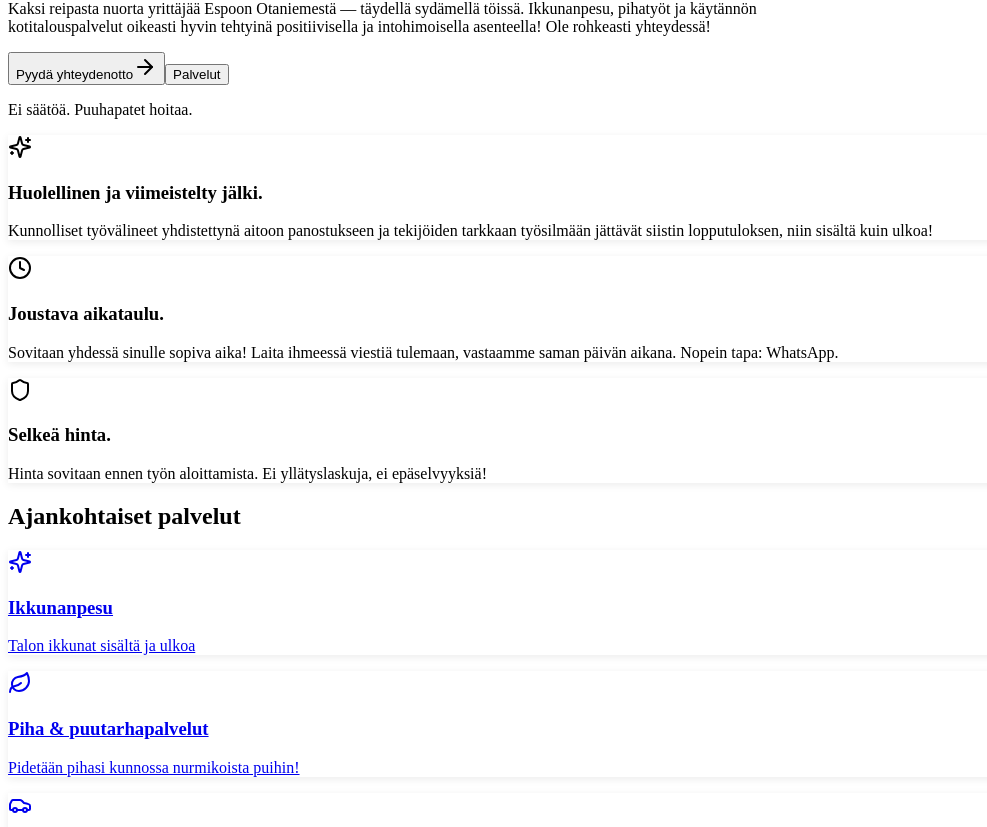
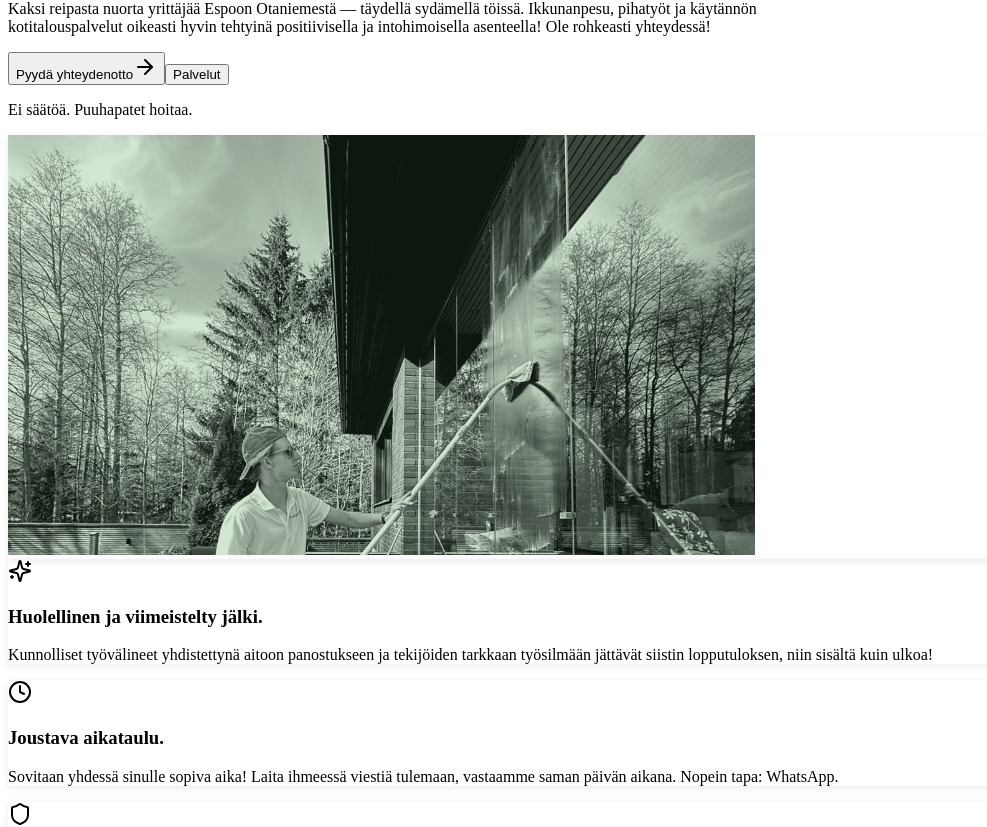
Before and after one commit to juurijoonatan-cpu/Puuhapatet.fi, a React (Vite) app in the folder client/: page / in a window 1280 px wide. Shown: the part 407-1234 px from the top of the page, without its empty margins (0-987 px from the left). Built offline with nearby package versions, Linux system fonts and the light colour scheme.

Commit message:
Lisää työkuva etusivun trust-osioon ja muuta layout
https://claude.ai/code/session_01TANGVM9sJxTqe6v5MJoRZJ

```diff
--- a/client/src/pages/landing.tsx
+++ b/client/src/pages/landing.tsx
@@ -105,14 +105,48 @@ export default function LandingPage() {
 
       <section className="py-16 md:py-24 bg-muted/30">
         <div className="container mx-auto px-4 md:px-6">
-          <div className="grid grid-cols-1 md:grid-cols-3 gap-6 mb-12">
-            {trustCards.map((card, index) => {
+          <div className="mb-12">
+            {/* Top row: image left, trust.1 + trust.2 right */}
+            <div className="grid grid-cols-1 md:grid-cols-2 gap-6 mb-6">
+              <div className="rounded-2xl overflow-hidden premium-shadow h-full min-h-[260px] md:min-h-0">
+                <img
+                  src="/work-hero.jpg"
+                  alt="Ikkunanpesu"
+                  className="w-full h-full object-cover object-center"
+                  style={{ maxHeight: "420px" }}
+                />
+              </div>
+              <div className="flex flex-col gap-6">
+                {trustCards.slice(0, 2).map((card, index) => {
+                  const Icon = card.icon;
+                  return (
+                    <Card
+                      key={index}
+                      className="p-6 bg-card border-0 premium-shadow hover:premium-shadow-hover hover:-translate-y-0.5 transition-all duration-200 flex-1"
+                      data-testid={`trust-card-${index}`}
+                    >
+                      <div className="w-12 h-12 rounded-xl bg-primary/10 flex items-center justify-center mb-4">
+                        <Icon className="w-6 h-6 text-primary" />
+                      </div>
+                      <h3 className="text-lg font-semibold text-foreground mb-2">
+                        {t(card.titleKey)}
+                      </h3>
+                      <p className="text-muted-foreground text-sm leading-relaxed">
+                        {t(card.descKey)}
+                      </p>
+                    </Card>
+                  );
+                })}
+              </div>
+            </div>
+            {/* Bottom row: trust.3 full width */}
+            {(() => {
+              const card = trustCards[2];
               const Icon = card.icon;
               return (
                 <Card
-                  key={index}
                   className="p-6 bg-card border-0 premium-shadow hover:premium-shadow-hover hover:-translate-y-0.5 transition-all duration-200"
-                  data-testid={`trust-card-${index}`}
+                  data-testid="trust-card-2"
                 >
                   <div className="w-12 h-12 rounded-xl bg-primary/10 flex items-center justify-center mb-4">
                     <Icon className="w-6 h-6 text-primary" />
@@ -125,7 +159,7 @@ export default function LandingPage() {
                   </p>
                 </Card>
               );
-            })}
+            })()}
           </div>
 
           <div>
```
Also changed, not shown: client/public/work-hero.jpg (added).
